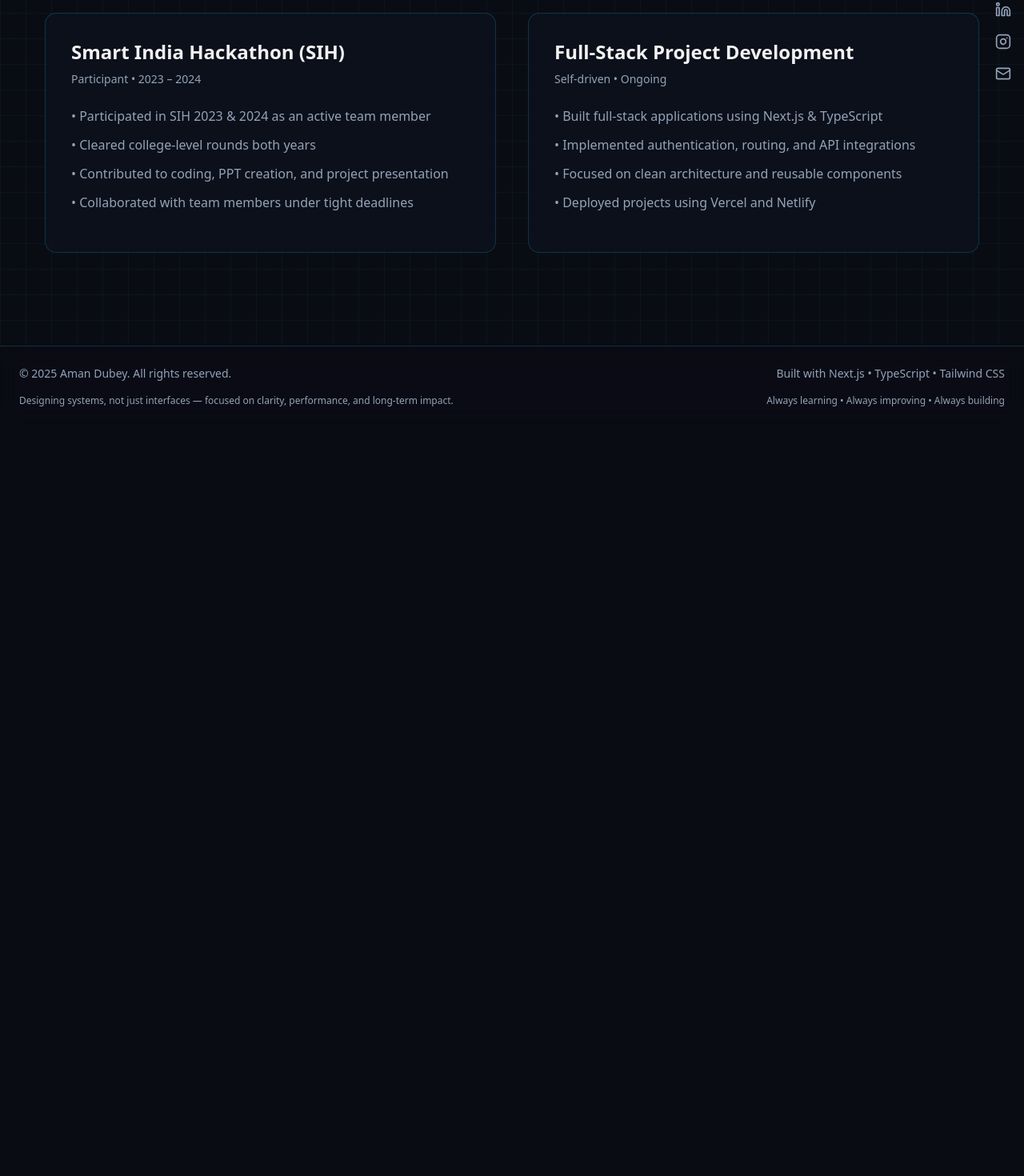
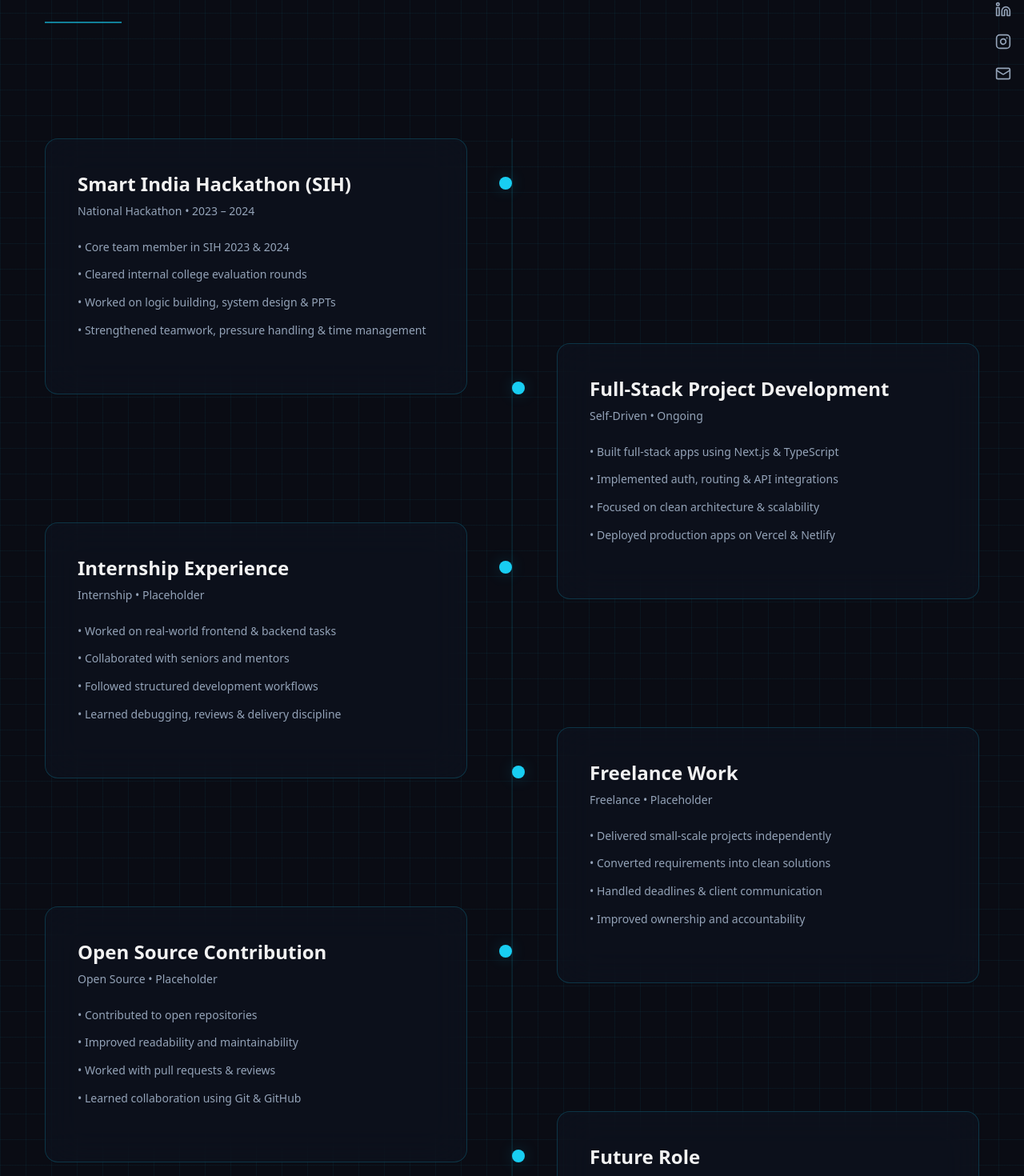
Before and after one commit to amandubey923/portfolio-next, a Next.js app: page /experience in a window 1280 px wide. Shown: the part 368-1838 px from the top of the page at 80% size. Before the commit the page ends 901 px from the top, so only its background shows below. Built offline with nearby package versions, Linux system fonts and the light colour scheme.

Commit message:
enhanced ui

```diff
--- a/package.json
+++ b/package.json
@@ -15,6 +15,7 @@
     "next": "16.1.1",
     "react": "19.2.3",
     "react-dom": "19.2.3",
+    "react-icons": "^5.5.0",
     "tailwind-merge": "^3.4.0"
   },
   "devDependencies": {
--- a/src/app/(root)/experience/page.tsx
+++ b/src/app/(root)/experience/page.tsx
@@ -1,57 +1,160 @@
 export default function ExperiencePage() {
   return (
-    <section className="relative z-10 max-w-7xl mx-auto py-28 px-6">
-      {/* Heading */}
-      <div className="mb-20">
+    <section className="relative z-10 max-w-7xl mx-auto py-36 px-6">
+      {/* ================= HEADING ================= */}
+      <div className="mb-36">
         <h2 className="text-4xl md:text-5xl font-bold tracking-tight">
           My <span className="text-primary">Experience</span>
         </h2>
-        <p className="mt-4 max-w-2xl text-muted-foreground">
-          Hands-on experience gained through hackathons, real-world projects,
-          and consistent problem-solving with modern technologies.
+
+        <p className="mt-6 max-w-2xl text-muted-foreground text-lg leading-relaxed">
+          A journey shaped by competitive environments, self-driven engineering,
+          and disciplined long-term growth in modern software development.
         </p>
+
+        <div className="mt-10 h-[2px] w-24 bg-primary/60" />
       </div>
 
-      {/* Experience Grid */}
-      <div className="grid grid-cols-1 md:grid-cols-2 gap-10">
-        {/* SIH */}
-        <div className="group relative h-[300px] rounded-xl border border-border bg-card/40 backdrop-blur-md p-8 transition-all hover:border-primary hover:shadow-[0_0_40px_var(--cyber-glow-primary)]">
-          <div className="absolute inset-0 rounded-xl bg-gradient-to-br from-primary/10 via-transparent to-transparent opacity-0 group-hover:opacity-100 transition" />
+      {/* ================= TIMELINE WRAPPER ================= */}
+      <div className="relative grid grid-cols-1 lg:grid-cols-2 gap-x-28">
+        {/* CENTER LINE (DESKTOP) */}
+        <div className="hidden lg:block absolute left-1/2 top-0 h-full w-[2px] bg-border/40 -translate-x-1/2" />
 
-          <h3 className="relative z-10 text-2xl font-semibold mb-2">
-            Smart India Hackathon (SIH)
-          </h3>
-          <p className="relative z-10 text-sm text-muted-foreground mb-6">
-            Participant • 2023 – 2024
-          </p>
+        {/* LEFT MOBILE LINE */}
+        <div className="lg:hidden absolute left-4 top-0 h-full w-[2px] bg-border/40" />
 
-          <ul className="relative z-10 space-y-3 text-muted-foreground">
-            <li>• Participated in SIH 2023 & 2024 as an active team member</li>
-            <li>• Cleared college-level rounds both years</li>
-            <li>• Contributed to coding, PPT creation, and project presentation</li>
-            <li>• Collaborated with team members under tight deadlines</li>
-          </ul>
+        {/* ================= LEFT COLUMN ================= */}
+        <div className="space-y-40">
+          {/* CARD 1 */}
+          <ExperienceCard
+            side="left"
+            title="Smart India Hackathon (SIH)"
+            subtitle="National Hackathon • 2023 – 2024"
+            points={[
+              "Core team member in SIH 2023 & 2024",
+              "Cleared internal college evaluation rounds",
+              "Worked on logic building, system design & PPTs",
+              "Strengthened teamwork, pressure handling & time management",
+            ]}
+          />
+
+          {/* CARD 3 */}
+          <ExperienceCard
+            side="left"
+            title="Internship Experience"
+            subtitle="Internship • Placeholder"
+            points={[
+              "Worked on real-world frontend & backend tasks",
+              "Collaborated with seniors and mentors",
+              "Followed structured development workflows",
+              "Learned debugging, reviews & delivery discipline",
+            ]}
+          />
+
+          {/* CARD 5 */}
+          <ExperienceCard
+            side="left"
+            title="Open Source Contribution"
+            subtitle="Open Source • Placeholder"
+            points={[
+              "Contributed to open repositories",
+              "Improved readability and maintainability",
+              "Worked with pull requests & reviews",
+              "Learned collaboration using Git & GitHub",
+            ]}
+          />
         </div>
 
-        {/* Projects Experience */}
-        <div className="group relative h-[300px] rounded-xl border border-border bg-card/40 backdrop-blur-md p-8 transition-all hover:border-primary hover:shadow-[0_0_40px_var(--cyber-glow-primary)]">
-          <div className="absolute inset-0 rounded-xl bg-gradient-to-br from-primary/10 via-transparent to-transparent opacity-0 group-hover:opacity-100 transition" />
+        {/* ================= RIGHT COLUMN ================= */}
+        <div className="space-y-40 pt-0 lg:pt-64">
+          {/* CARD 2 */}
+          <ExperienceCard
+            side="right"
+            title="Full-Stack Project Development"
+            subtitle="Self-Driven • Ongoing"
+            points={[
+              "Built full-stack apps using Next.js & TypeScript",
+              "Implemented auth, routing & API integrations",
+              "Focused on clean architecture & scalability",
+              "Deployed production apps on Vercel & Netlify",
+            ]}
+          />
 
-          <h3 className="relative z-10 text-2xl font-semibold mb-2">
-            Full-Stack Project Development
-          </h3>
-          <p className="relative z-10 text-sm text-muted-foreground mb-6">
-            Self-driven • Ongoing
-          </p>
+          {/* CARD 4 */}
+          <ExperienceCard
+            side="right"
+            title="Freelance Work"
+            subtitle="Freelance • Placeholder"
+            points={[
+              "Delivered small-scale projects independently",
+              "Converted requirements into clean solutions",
+              "Handled deadlines & client communication",
+              "Improved ownership and accountability",
+            ]}
+          />
 
-          <ul className="relative z-10 space-y-3 text-muted-foreground">
-            <li>• Built full-stack applications using Next.js & TypeScript</li>
-            <li>• Implemented authentication, routing, and API integrations</li>
-            <li>• Focused on clean architecture and reusable components</li>
-            <li>• Deployed projects using Vercel and Netlify</li>
-          </ul>
+          {/* CARD 6 */}
+          <ExperienceCard
+            side="right"
+            title="Future Role"
+            subtitle="Upcoming • Placeholder"
+            points={[
+              "Reserved for upcoming professional role",
+              "Will reflect real industry experience",
+              "Focused on impact-driven contributions",
+              "Planned long-term growth trajectory",
+            ]}
+          />
         </div>
       </div>
     </section>
   );
 }
+
+/* ================= CARD COMPONENT ================= */
+
+function ExperienceCard({
+  title,
+  subtitle,
+  points,
+  side,
+}: {
+  title: string;
+  subtitle: string;
+  points: string[];
+  side: "left" | "right";
+}) {
+  const dotPosition =
+    side === "left"
+      ? "absolute left-2 lg:left-auto lg:right-[-56px]"
+      : "absolute left-2 lg:left-[-56px]";
+
+  return (
+    <div className="relative pl-10 lg:pl-0">
+      {/* DOT */}
+      <div
+        className={`${dotPosition} top-12 h-4 w-4 rounded-full bg-primary shadow-[0_0_20px_var(--cyber-glow-primary)]`}
+      />
+
+      {/* CARD */}
+      <div className="group relative h-[320px] rounded-2xl border border-border bg-card/40 backdrop-blur-xl p-10 transition-all hover:border-primary hover:shadow-[0_0_70px_var(--cyber-glow-primary)]">
+        {/* GLOW */}
+        <div className="absolute inset-0 rounded-2xl bg-gradient-to-br from-primary/15 via-transparent to-transparent opacity-0 group-hover:opacity-100 transition" />
+
+        <h3 className="relative z-10 text-2xl font-semibold mb-2">
+          {title}
+        </h3>
+
+        <p className="relative z-10 text-sm text-muted-foreground mb-6">
+          {subtitle}
+        </p>
+
+        <ul className="relative z-10 space-y-3 text-muted-foreground leading-relaxed text-sm">
+          {points.map((point, i) => (
+            <li key={i}>• {point}</li>
+          ))}
+        </ul>
+      </div>
+    </div>
+  );
+}
--- a/src/app/(root)/skills/page.tsx
+++ b/src/app/(root)/skills/page.tsx
@@ -1,105 +1,132 @@
+import {
+  DiJavascript1,
+  DiReact,
+  DiNodejs,
+  DiMongodb,
+  DiGit,
+  DiHtml5,
+  DiCss3,
+} from "react-icons/di";
+import { SiC, SiCplusplus, SiExpress, SiPostman, SiNextdotjs, SiTailwindcss, SiMysql, SiGithub, SiVercel, SiNetlify, SiAdobe } from "react-icons/si";
+
 export default function SkillsPage() {
   return (
     <section className="relative z-10 max-w-7xl mx-auto py-28 px-6">
-      {/* Heading */}
-      <div className="mb-20">
+      {/* ================= HEADING ================= */}
+      <div className="mb-24">
         <h2 className="text-4xl md:text-5xl font-bold tracking-tight">
           My <span className="text-primary">Skills</span>
         </h2>
-        <p className="mt-4 max-w-2xl text-muted-foreground">
-          A structured overview of my technical skill set, tools, and
-          technologies that I actively use to build scalable and
-          production-ready applications.
+
+        <p className="mt-6 max-w-2xl text-muted-foreground text-lg leading-relaxed">
+          A structured overview of my technical expertise, tools, and workflows
+          that I actively use to build scalable, production-ready applications.
         </p>
+
+        {/* Accent Line */}
+        <div className="mt-8 h-[2px] w-24 bg-primary/60" />
       </div>
 
-      {/* Skills Grid */}
-      <div className="grid grid-cols-1 md:grid-cols-2 xl:grid-cols-3 gap-10">
-        {/* Programming Languages */}
-        <div className="group relative h-70 rounded-xl border border-border bg-card/40 backdrop-blur-md p-8 transition-all hover:border-primary hover:shadow-[0_0_40px_var(--cyber-glow-primary)]">
-          <div className="absolute inset-0 rounded-xl bg-linear-to-br from-primary/10 via-transparent to-transparent opacity-0 group-hover:opacity-100 transition" />
-          <h3 className="relative z-10 text-2xl font-semibold mb-6">
-            Programming Languages
-          </h3>
-          <ul className="relative z-10 space-y-3 text-muted-foreground">
-            <li>• C</li>
-            <li>• C++</li>
-            <li>• JavaScript</li>
-          </ul>
-        </div>
+      {/* ================= SKILLS GRID ================= */}
+      <div className="grid grid-cols-1 md:grid-cols-2 xl:grid-cols-3 gap-12">
 
-        {/* Frontend */}
-        <div className="group relative h-70 rounded-xl border border-border bg-card/40 backdrop-blur-md p-8 transition-all hover:border-primary hover:shadow-[0_0_40px_var(--cyber-glow-primary)]">
-          <div className="absolute inset-0 rounded-xl bg-linear-to-br from-primary/10 via-transparent to-transparent opacity-0 group-hover:opacity-100 transition" />
-          <h3 className="relative z-10 text-2xl font-semibold mb-6">
-            Frontend Development
-          </h3>
-          <ul className="relative z-10 space-y-3 text-muted-foreground">
-            <li>• React.js</li>
-            <li>• Next.js & Shadcn</li>
-            <li>• Tailwind CSS</li>
-            <li>• HTML5</li>
-            <li>• React Native</li>
+        {/* ================= PROGRAMMING ================= */}
+        <SkillCard title="Programming Languages">
+          <Skill icon={<SiC />} label="C" />
+          <Skill icon={<SiCplusplus />} label="C++" />
+          <Skill icon={<DiJavascript1 />} label="JavaScript" />
+        </SkillCard>
 
-          </ul>
-        </div>
+        {/* ================= FRONTEND ================= */}
+        <SkillCard title="Frontend Development">
+          <Skill icon={<DiReact />} label="React.js" />
+          <Skill icon={<SiNextdotjs />} label="Next.js & Shadcn" />
+          <Skill icon={<SiTailwindcss />} label="Tailwind CSS" />
+          <Skill icon={<DiHtml5 />} label="HTML5" />
+          <Skill icon={<DiCss3 />} label="CSS3" />
+        </SkillCard>
 
-        {/* Backend */}
-        <div className="group relative h-70 rounded-xl border border-border bg-card/40 backdrop-blur-md p-8 transition-all hover:border-primary hover:shadow-[0_0_40px_var(--cyber-glow-primary)]">
-          <div className="absolute inset-0 rounded-xl bg-linear-to-br from-primary/10 via-transparent to-transparent opacity-0 group-hover:opacity-100 transition" />
-          <h3 className="relative z-10 text-2xl font-semibold mb-6">
-            Backend Development
-          </h3>
-          <ul className="relative z-10 space-y-3 text-muted-foreground">
-            <li>• Node.js</li>
-            <li>• Express.js</li>
-            <li>• REST APIs</li>
-            <li>• Postman</li>
-          </ul>
-        </div>
+        {/* ================= BACKEND ================= */}
+        <SkillCard title="Backend Development">
+          <Skill icon={<DiNodejs />} label="Node.js" />
+          <Skill icon={<SiExpress />} label="Express.js" />
+          <Skill icon={<SiPostman />} label="REST APIs & Postman" />
+        </SkillCard>
 
-        {/* Databases */}
-        <div className="group relative h-70 rounded-xl border border-border bg-card/40 backdrop-blur-md p-8 transition-all hover:border-primary hover:shadow-[0_0_40px_var(--cyber-glow-primary)]">
-          <div className="absolute inset-0 rounded-xl bg-linear-to-br from-primary/10 via-transparent to-transparent opacity-0 group-hover:opacity-100 transition" />
-          <h3 className="relative z-10 text-2xl font-semibold mb-6">
-            Databases
-          </h3>
-          <ul className="relative z-10 space-y-3 text-muted-foreground">
-            <li>• MongoDB</li>
-            <li>• SQL</li>
-            <li>• Convex</li>
-          </ul>
-        </div>
+        {/* ================= DATABASES ================= */}
+        <SkillCard title="Databases">
+          <Skill icon={<DiMongodb />} label="MongoDB" />
+          <Skill icon={<SiMysql />} label="SQL Databases" />
+          <Skill icon={<span className="text-primary font-bold">CV</span>} label="Convex" />
+        </SkillCard>
 
-        {/* Tools */}
-        <div className="group relative h-70 rounded-xl border border-border bg-card/40 backdrop-blur-md p-8 transition-all hover:border-primary hover:shadow-[0_0_40px_var(--cyber-glow-primary)]">
-          <div className="absolute inset-0 rounded-xl bg-linear-to-br from-primary/10 via-transparent to-transparent opacity-0 group-hover:opacity-100 transition" />
-          <h3 className="relative z-10 text-2xl font-semibold mb-6">
-            Tools & Platforms
-          </h3>
-          <ul className="relative z-10 space-y-3 text-muted-foreground">
-            <li>• Git</li>
-            <li>• GitHub</li>
-            <li>• Vercel</li>
-            <li>• Netlify</li>
-            <li>• Adobe</li>
-          </ul>
-        </div>
+        {/* ================= TOOLS ================= */}
+        <SkillCard title="Tools & Platforms">
+          <Skill icon={<DiGit />} label="Git" />
+          <Skill icon={<SiGithub />} label="GitHub" />
+          <Skill icon={<SiVercel />} label="Vercel" />
+          <Skill icon={<SiNetlify />} label="Netlify" />
+          <Skill icon={<SiAdobe />} label="Adobe Suite" />
+        </SkillCard>
 
-        {/* Workflow */}
-        <div className="group relative h-70 rounded-xl border border-border bg-card/40 backdrop-blur-md p-8 transition-all hover:border-primary hover:shadow-[0_0_40px_var(--cyber-glow-primary)]">
-          <div className="absolute inset-0 rounded-xl bg-linear-to-br from-primary/10 via-transparent to-transparent opacity-0 group-hover:opacity-100 transition" />
-          <h3 className="relative z-10 text-2xl font-semibold mb-6">
-            Development Workflow
-          </h3>
-          <ul className="relative z-10 space-y-3 text-muted-foreground">
-            <li>• Clean Architecture</li>
-            <li>• Component-Driven UI</li>
-            <li>• API-First Approach</li>
-            <li>• Performance Optimization</li>
-          </ul>
-        </div>
+        {/* ================= WORKFLOW ================= */}
+        <SkillCard title="Development Workflow">
+          <Skill label="Clean Architecture" />
+          <Skill label="Component-Driven UI" />
+          <Skill label="API-First Approach" />
+          <Skill label="Performance Optimization" />
+        </SkillCard>
+
       </div>
     </section>
   );
 }
+
+/* ================= CARD COMPONENT ================= */
+function SkillCard({
+  title,
+  children,
+}: {
+  title: string;
+  children: React.ReactNode;
+}) {
+  return (
+    <div className="group relative rounded-2xl border border-border bg-card/40 backdrop-blur-xl p-8 transition-all duration-500 hover:border-primary hover:shadow-[0_0_80px_var(--cyber-glow-primary)]">
+      {/* Glow Layer */}
+      <div className="absolute inset-0 rounded-2xl bg-gradient-to-br from-primary/20 via-transparent to-transparent opacity-0 group-hover:opacity-100 transition duration-500" />
+
+      <h3 className="relative z-10 text-2xl font-semibold mb-8 tracking-wide">
+        {title}
+      </h3>
+
+      <ul className="relative z-10 space-y-4">
+        {children}
+      </ul>
+    </div>
+  );
+}
+
+/* ================= SKILL ITEM ================= */
+function Skill({
+  icon,
+  label,
+}: {
+  icon?: React.ReactNode;
+  label: string;
+}) {
+  return (
+    <li className="flex items-center gap-4 text-muted-foreground transition-all duration-300 group-hover:text-foreground">
+      {/* Icon */}
+      {icon && (
+        <span className="text-xl text-primary drop-shadow-[0_0_6px_var(--cyber-glow-primary)]">
+          {icon}
+        </span>
+      )}
+
+      {/* Text */}
+      <span className="text-base font-medium tracking-wide text-sky-300 drop-shadow-[0_0_6px_rgba(56,189,248,0.4)]">
+        {label}
+      </span>
+    </li>
+  );
+}
```
Also changed, not shown: 1 other file (tests, documents, lock files or other folders).
